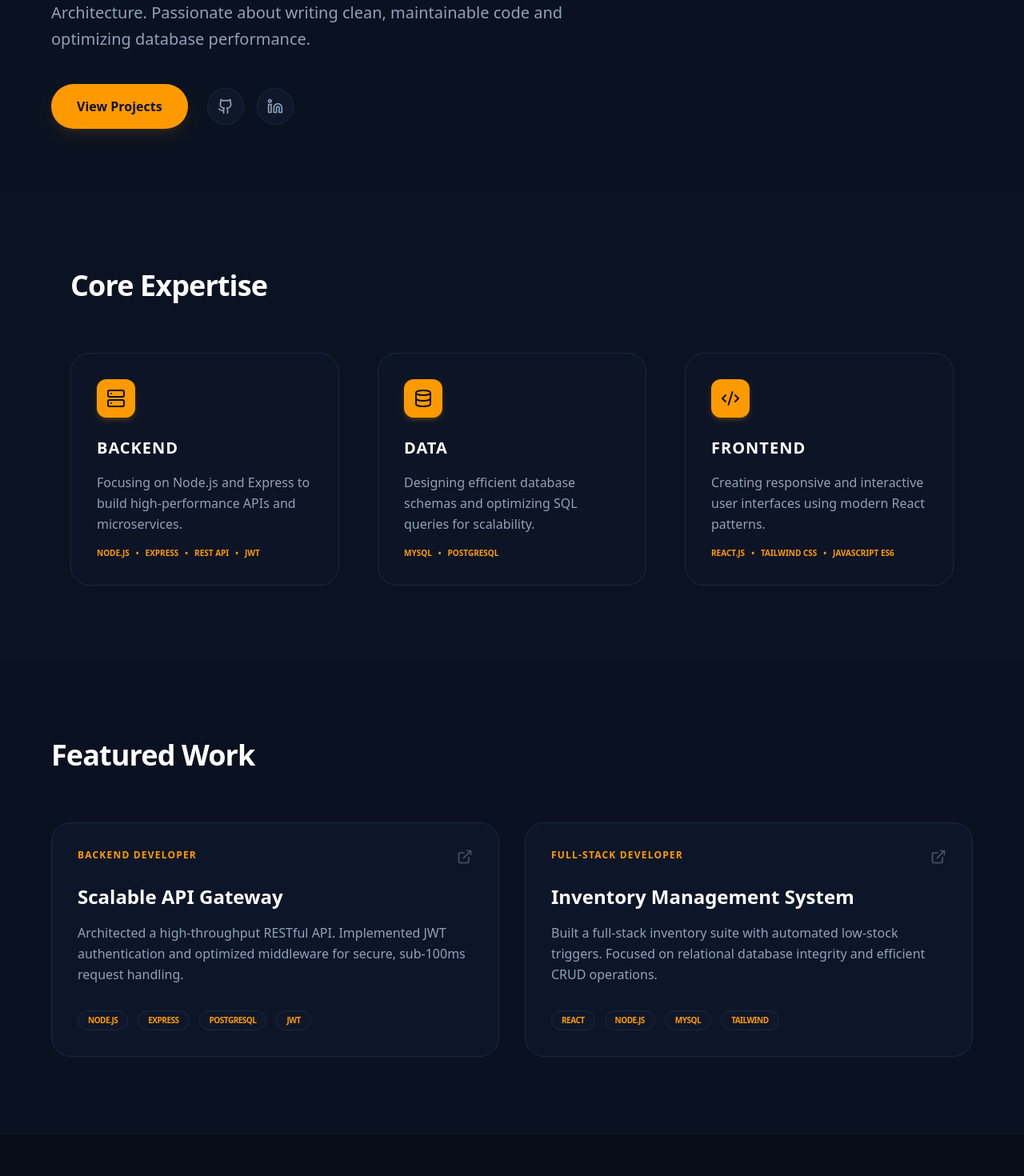
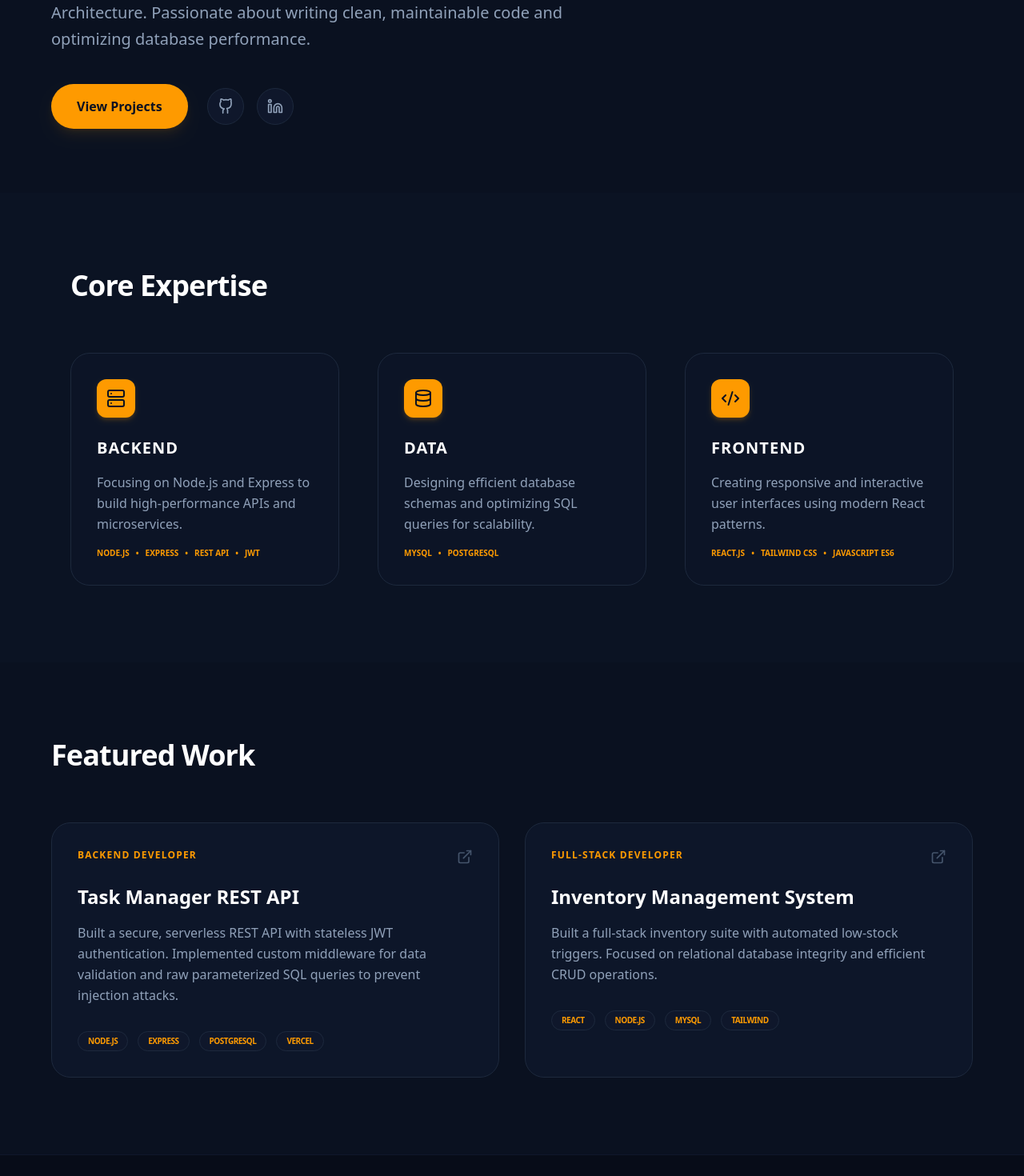
Before and after one commit to SirYazoo/my-portfolio, a React (Vite) app: page / in a window 1280 px wide. Shown: the part 520-1990 px from the top of the page at 80% size. Built offline with nearby package versions, Linux system fonts and the light colour scheme.

Commit message:
refactor(ui): replace deprecated icons and resolve React key iteration warnings

```diff
--- a/src/App.jsx
+++ b/src/App.jsx
@@ -1,22 +1,13 @@
-import React from "react";
-import {
-  Github,
-  Linkedin,
-  Mail,
-  Code2,
-  Database,
-  Server,
-  ExternalLink,
-} from "lucide-react";
+import { Code2, Database, ExternalLink, Mail, Server } from "lucide-react";
 
 const App = () => {
   const projects = [
     {
-      title: "Scalable API Gateway",
+      title: "Task Manager REST API",
       role: "Backend Developer",
-      desc: "Architected a high-throughput RESTful API. Implemented JWT authentication and optimized middleware for secure, sub-100ms request handling.",
-      tech: ["Node.js", "Express", "PostgreSQL", "JWT"],
-      link: "https://github.com/SirYazoo",
+      desc: "Built a secure, serverless REST API with stateless JWT authentication. Implemented custom middleware for data validation and raw parameterized SQL queries to prevent injection attacks.",
+      tech: ["Node.js", "Express", "PostgreSQL", "Vercel"],
+      link: "https://github.com/SirYazoo/task-manager-api",
     },
     {
       title: "Inventory Management System",
@@ -72,7 +63,7 @@ const App = () => {
               <span className="animate-ping absolute inline-flex h-full w-full rounded-full bg-amber-400 opacity-75"></span>
               <span className="relative inline-flex rounded-full h-2 w-2 bg-amber-500"></span>
             </span>
-            OPEN FOR OPPORTUNITIES
+            <span>OPEN FOR OPPORTUNITIES</span>
           </div>
 
           <h1 className="text-6xl md:text-8xl font-black tracking-tighter mb-8 leading-[0.85] text-white">
@@ -99,7 +90,19 @@ const App = () => {
                 href="https://github.com/SirYazoo"
                 className="p-3 bg-slate-900 text-slate-400 border border-slate-800 rounded-full hover:bg-amber-500 transition"
               >
-                <Github size={20} />
+                <svg
+                  xmlns="http://www.w3.org/2000/svg"
+                  width="20"
+                  height="20"
+                  viewBox="0 0 24 24"
+                  fill="none"
+                  stroke="currentColor"
+                  strokeWidth="2"
+                  strokeLinecap="round"
+                  strokeLinejoin="round"
+                >
+                  <path d="M15 22v-4a4.8 4.8 0 0 0-1-3.02c3.14-.35 6.44-1.54 6.44-7A5.44 5.44 0 0 0 20 4.77 5.07 5.07 0 0 0 19.91 1S18.73.65 16 2.48a13.38 13.38 0 0 0-7 0C6.27.65 5.09 1 5.09 1A5.07 5.07 0 0 0 5 4.77a5.44 5.44 0 0 0-1.5 3.78c0 5.42 3.3 6.61 6.44 7A4.8 4.8 0 0 0 8 18v4"></path>
+                </svg>
               </a>
               <a
                 target="_blank"
@@ -107,7 +110,21 @@ const App = () => {
                 href="https://linkedin.com/in/rio-aurelio-sumantri"
                 className="p-3 bg-slate-900 text-slate-400 border border-slate-800 rounded-full hover:bg-amber-500 transition"
               >
-                <Linkedin size={20} />
+                <svg
+                  xmlns="http://www.w3.org/2000/svg"
+                  width="20"
+                  height="20"
+                  viewBox="0 0 24 24"
+                  fill="none"
+                  stroke="currentColor"
+                  strokeWidth="2"
+                  strokeLinecap="round"
+                  strokeLinejoin="round"
+                >
+                  <path d="M16 8a6 6 0 0 1 6 6v7h-4v-7a2 2 0 0 0-2-2 2 2 0 0 0-2 2v7h-4v-7a6 6 0 0 1 6-6z"></path>
+                  <rect x="2" y="9" width="4" height="12"></rect>
+                  <circle cx="4" cy="4" r="2"></circle>
+                </svg>
               </a>
             </div>
           </div>
@@ -179,9 +196,9 @@ const App = () => {
             Featured Work
           </h2>
           <div className="grid grid-cols-1 md:grid-cols-2 gap-8">
-            {projects.map((proj, i) => (
+            {projects.map((proj) => (
               <div
-                key={i}
+                key={proj.title}
                 className="group p-8 bg-[#0d1629] border border-slate-800 rounded-3xl hover:border-amber-500/30 hover:shadow-2xl hover:shadow-amber-500/5 transition-all duration-500"
               >
                 <div className="flex justify-between items-start mb-6">
@@ -204,9 +221,9 @@ const App = () => {
                   {proj.desc}
                 </p>
                 <div className="flex flex-wrap gap-3">
-                  {proj.tech.map((t, idx) => (
+                  {proj.tech.map((t) => (
                     <span
-                      key={idx}
+                      key={t}
                       className="px-3 py-1 bg-slate-900 text-amber-500 text-[10px] font-bold rounded-full uppercase tracking-tighter border border-slate-800"
                     >
                       {t}
```
